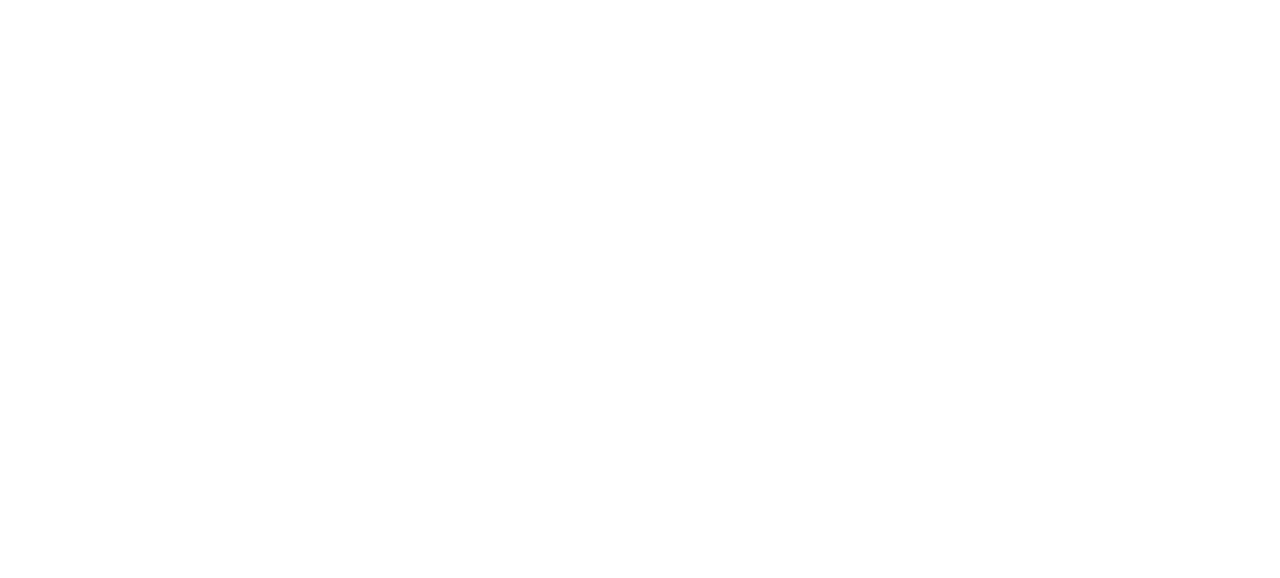
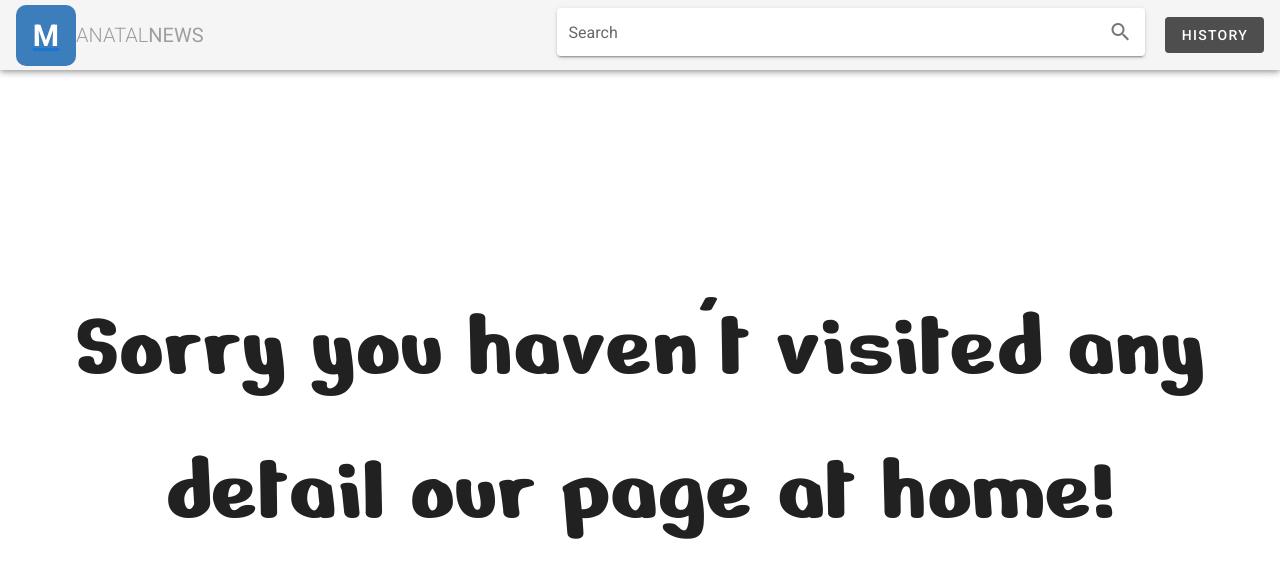
Before and after one commit to adamfadly/news-app, a Vue app: page /history in a window 1280 px wide. Shown: the top 578 px of the page. Built offline with nearby package versions, Linux system fonts and the light colour scheme.

Commit message:
finish history component vuex

```diff
--- a/src/App.vue
+++ b/src/App.vue
@@ -1,6 +1,7 @@
 <template>
   <v-app>
     <v-main>
+      <Header />
       <router-view />
       <!-- <Home /> -->
     </v-main>
@@ -9,10 +10,12 @@
 
 <script>
 // import Home from "./views/Home.vue";
+import Header from "@/components/Header.vue";
 
 export default {
   name: "App",
   components: {
+    Header,
     // Home,
   },
 };
--- a/src/components/Card.vue
+++ b/src/components/Card.vue
@@ -25,7 +25,7 @@
 
       <v-card-text
         height="300"
-        class="subtitle font-weight-bold text-limit-char"
+        class="subtitle font-weight-bold text-limit-char font-title"
       >
         {{ data.title }}..
       </v-card-text>
@@ -72,9 +72,13 @@
     };
   },
   methods: {
-    ...mapMutations("headlines", ["HANDLE_CHANGED_INDEXCARD"]),
+    ...mapMutations("headlines", [
+      "HANDLE_CHANGED_INDEXCARD",
+      "HANDLE_CHANGED_VISITED",
+    ]),
 
     clickedOne() {
+      this.HANDLE_CHANGED_VISITED(this.data);
       this.$emit("clicked-btn1");
     },
     clickedTwo() {
@@ -82,13 +86,18 @@
       this.HANDLE_CHANGED_INDEXCARD(this.idx);
     },
   },
-  computed: {
-    // ...mapGetters("headlines", ["getAllSourceList"]),
-  },
 };
 </script>
 
 <style>
+@import url("https://fonts.googleapis.com/css2?family=Roboto+Mono:wght@300&display=swap");
+
+.font-title {
+  font-family: "Roboto Mono", monospace;
+  font-weight: 300;
+  font-size: 20px;
+}
+
 .text-limit-char {
   -webkit-box-orient: vertical;
   text-overflow: ellipsis;
--- a/src/components/Header.vue
+++ b/src/components/Header.vue
@@ -7,7 +7,7 @@
         </div>
       </router-link>
 
-      <v-toolbar-title class="text-uppercase grey--text">
+      <v-toolbar-title class="text-uppercase grey--text hide-name">
         <span class="font-weight-light">anatal</span>
         <span>News</span>
       </v-toolbar-title>
@@ -21,6 +21,10 @@
         append-icon="mdi-magnify"
         v-model="valueTyping"
       ></v-text-field>
+
+      <v-btn depressed dark class="ml-5" to="/history">
+        History
+      </v-btn>
     </v-app-bar>
   </nav>
 </template>
@@ -45,6 +49,16 @@
 </script>
 
 <style>
+@media only screen and (max-width: 700px) {
+  .hide-name {
+    display: none;
+  }
+}
+
+/* .hide-name {
+  display: block;
+} */
+
 .logo {
   text-align: center;
   color: #ffffff;
--- a/src/components/ModalPopUp.vue
+++ b/src/components/ModalPopUp.vue
@@ -3,16 +3,16 @@
     <v-dialog :persistent="true" v-model="dialog" width="600">
       <v-card>
         <v-form ref="form" v-model="valid" lazy-validation>
-          <v-card-title class="headline grey lighten-2">
-            Privacy Policy
+          <v-card-title text light class="headline blue lighten-10">
+            Edit Title
           </v-card-title>
           <v-container>
             <v-row class="d-flex justify-center">
-              <v-col cols="12" sm="6" md="4">
+              <v-col cols="12" sm="12" md="12">
                 <v-text-field
                   v-model="valueTitle"
                   label="Change Title"
-                  :counter="30"
+                  :counter="50"
                   :rules="titleRules"
                   required
                 ></v-text-field>
@@ -49,7 +49,7 @@
     titleRules: [
       (v) => !!v || "Headlines",
       (v) =>
-        (v && v.length <= 30) || "Headlines must be less than 30 characters",
+        (v && v.length <= 50) || "Headlines must be less than 30 characters",
     ],
   }),
   methods: {
--- a/src/router/index.js
+++ b/src/router/index.js
@@ -2,6 +2,7 @@
 import VueRouter from "vue-router";
 import Home from "../views/Home.vue";
 import Detail from "../views/Detail.vue";
+import Histories from "../views/Histories.vue";
 
 Vue.use(VueRouter);
 
@@ -16,6 +17,11 @@
     name: "Detail",
     component: Detail
   },
+  {
+    path: "/history",
+    name: "Histories",
+    component: Histories
+  },
 ];
 
 const router = new VueRouter({
--- a/src/services/sourceList.js
+++ b/src/services/sourceList.js
@@ -18,6 +18,6 @@
 	.get(`https://newsapi.org/v2/top-headlines?q=${value}&apiKey=${API_KEY}`, { params: {
 			_limit: 10}
 		})
-    .catch((error) => console.log(error));
+    .catch((error) => console.log(error.response.data.message));
   return response.data.articles;
 }
--- a/src/store/modules/headlines.js
+++ b/src/store/modules/headlines.js
@@ -5,11 +5,15 @@
   state: {
 		news: [],
 		indexCard: "",
-		// newsBySearch: []
+		visitedPages: []
 	},
 	getters:{
 		getAllSourceList(state){
 			return state.news
+		},
+
+		getAllVisitedPages(state){
+			return state.visitedPages
 		}
 	},
 	mutations: {
@@ -21,6 +25,10 @@
 		},
 		HANDLE_CHANGED_VALUETITLE(state,payload) {
 			state.news[state.indexCard].title = payload
+		},
+
+		HANDLE_CHANGED_VISITED(state,payload) {
+			state.visitedPages.push(payload)
 		}
 	},
 	actions: {
--- a/src/views/Detail.vue
+++ b/src/views/Detail.vue
@@ -80,9 +80,6 @@
       });
       this.loading = false;
     }
-
-    // console.log(nameSourceRoute);
-    // console.log(this.detailSource);
   },
 };
 </script>
--- /dev/null
+++ b/src/views/Histories.vue
@@ -0,0 +1,65 @@
+<template>
+  <v-container class="pt">
+    <div v-if="getAllVisitedPages.length == 0">
+      <div class="font-no-history">
+        Sorry you haven't visited any detail our page at home!
+      </div>
+    </div>
+    <div v-else class="wrapper">
+      <div v-for="(item, index) in getAllVisitedPages" :key="index" class="box">
+        {{ item.title }}
+      </div>
+    </div>
+  </v-container>
+</template>
+
+<script>
+import { mapGetters } from "vuex";
+
+export default {
+  name: "Histories",
+  comoponent: {},
+
+  computed: {
+    ...mapGetters("headlines", ["getAllVisitedPages"]),
+  },
+};
+</script>
+
+<style>
+@import url("https://fonts.googleapis.com/css2?family=Nerko+One&display=swap");
+
+.wrapper {
+  width: 100%;
+  display: flex;
+  flex-direction: column;
+  justify-content: center;
+  align-items: center;
+}
+
+.font-no-history {
+  margin-top: 2em;
+  font-family: "Nerko One", cursive;
+  font-size: 6em;
+  text-align: center;
+}
+
+.pt {
+  padding-top: 10%;
+}
+.box {
+  background-color: #c2bffb;
+  margin-top: 15px;
+  padding: 5px 40px;
+  width: 50%;
+  height: 15%;
+  border-radius: 6px;
+  border: solid #d6d4fc 1px;
+  /* transition-delay: 2s; */
+}
+
+.box:hover {
+  transform: scale(1.3);
+  transition: 0.5s;
+}
+</style>
--- a/src/views/Home.vue
+++ b/src/views/Home.vue
@@ -1,6 +1,5 @@
 <template>
   <v-container class="grey lighten-5">
-    <Header />
     <div v-if="loading" class="layer-on-top">
       <v-progress-circular
         indeterminate
@@ -72,9 +71,6 @@
   async created() {
     await this.headlinesList();
     this.loading = false;
-    // console.log(this.getAllSourceList);
   },
 };
 </script>
-
-<style></style>
```
